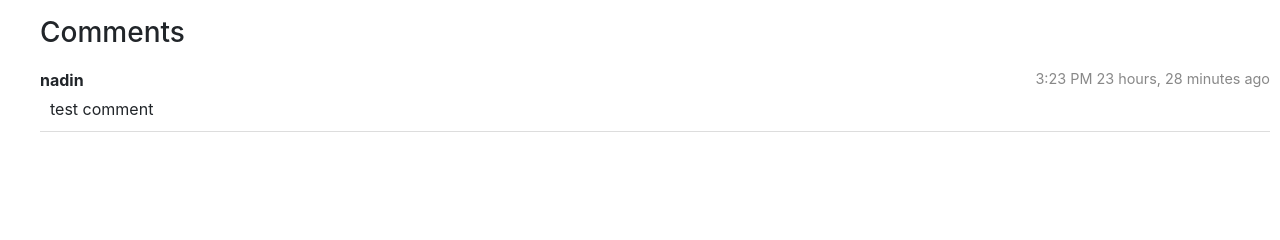
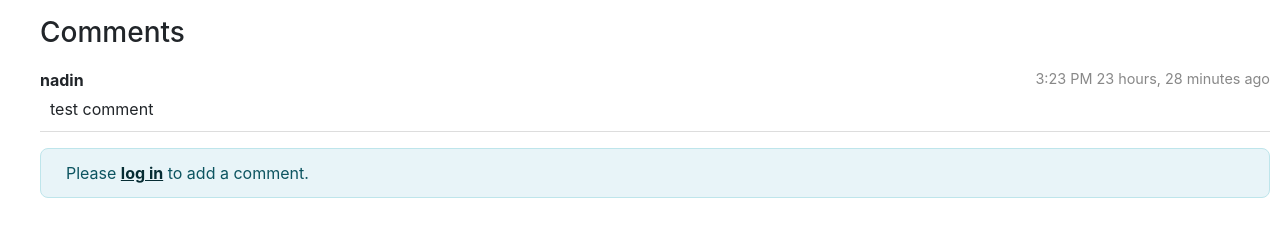
Before and after one commit to NadinKovaliova/Web50, a Django app: page /1 in a window 1280 px wide. Shown: the part 560-800 px from the top of the page. Run offline with Django 3.2, Linux system fonts and the light colour scheme; data comes from the database, SQL or seed files in the repository; both versions use the stored data as it was after the commit; some libraries are stand-ins or nearby versions.

Commit message:
added login messeges

```diff
--- a/commerce/auctions/templates/auctions/listing.html
+++ b/commerce/auctions/templates/auctions/listing.html
@@ -23,12 +23,19 @@
         {% endif %}
         <form method="post">
             {% csrf_token %}
-            {% if is_in_watchlist %}
-                <button type="submit" name="watchlist_action" class="btn btn-warning">Remove from Watchlist</button>
+            {% if user.is_authenticated %}
+                {% if is_in_watchlist %}
+                    <button type="submit" name="watchlist_action" class="btn btn-warning">Remove from Watchlist</button>
+                {% else %}
+                    {% if listing.is_active %}
+                        <button type="submit" name="watchlist_action" class="btn btn-success">Add to Watchlist</button>
+                    {% endif %}
+                {% endif %}
             {% else %}
-                {% if listing.is_active %}
-                    <button type="submit" name="watchlist_action" class="btn btn-success">Add to Watchlist</button>
-                {% endif %}
+                <div class="alert alert-info" role="alert">
+                    <i class="fas fa-info-circle"></i>
+                    Please <a href="{% url 'login' %}" class="alert-link">log in</a> to add this item to your watchlist.
+                </div>
             {% endif %}
         </form>
         {% if listing.is_active %}
@@ -45,6 +52,11 @@
                         <button type="submit" name="close_auction" class="btn btn-danger">Close Auction</button>
                     </form>
                 {% endif %}
+            {% else %}
+                <div class="alert alert-info mt-3" role="alert">
+                    <i class="fas fa-info-circle"></i>
+                    Please <a href="{% url 'login' %}" class="alert-link">log in</a> to place a bid.
+                </div>
             {% endif %}
         {% else %}
             <p class="text-success">This auction has been closed.</p>
@@ -80,6 +92,11 @@
     {{ comment_form.as_p }}
     <button type="submit" name="add_comment" class="btn btn-secondary">Add Comment</button>
 </form>
+{% else %}
+    <div class="alert alert-info mt-3" role="alert">
+        <i class="fas fa-info-circle"></i>
+        Please <a href="{% url 'login' %}" class="alert-link">log in</a> to add a comment.
+    </div>
 {% endif %}
 
 <style>
@@ -130,5 +147,30 @@
     .comment-content {
         margin-left: 10px;
     }
+
+    .alert {
+        border-radius: 8px;
+        margin: 10px 0;
+    }
+
+    .alert-info {
+        background-color: #e8f4f8;
+        border-color: #bee5eb;
+        color: #0c5460;
+    }
+
+    .alert-link {
+        color: #0c5460;
+        text-decoration: underline;
+        font-weight: bold;
+    }
+
+    .alert-link:hover {
+        color: #083038;
+    }
+
+    .fa-info-circle {
+        margin-right: 5px;
+    }
 </style>
 {% endblock %}
```
Also changed, not shown: commerce/db.sqlite3.
